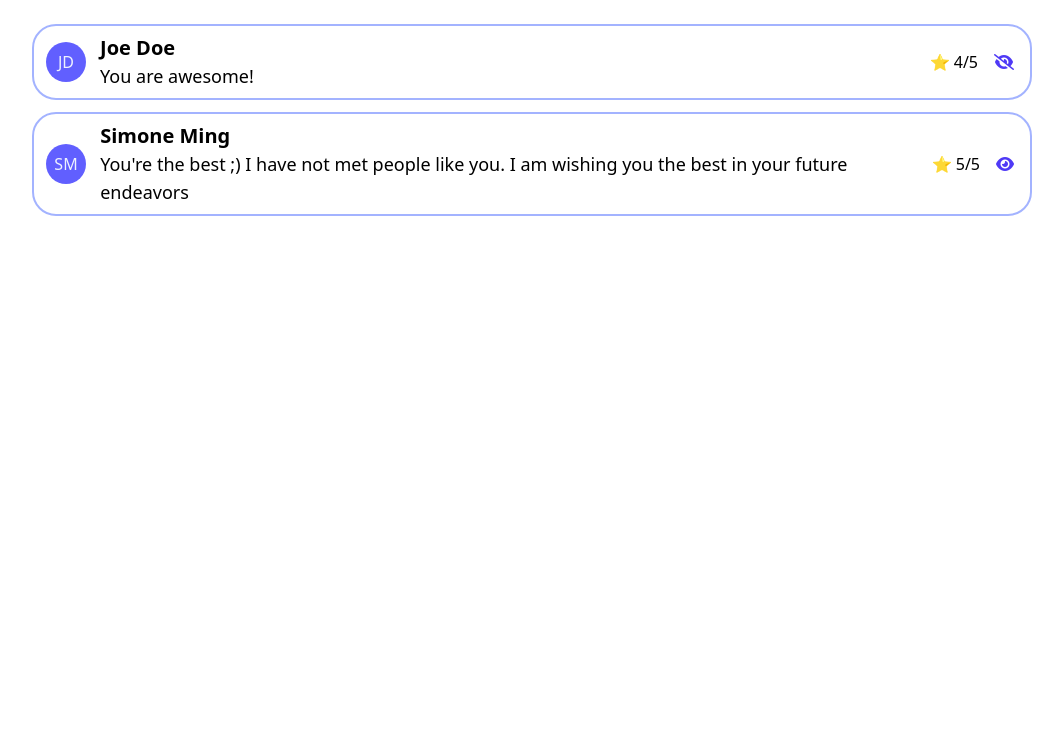
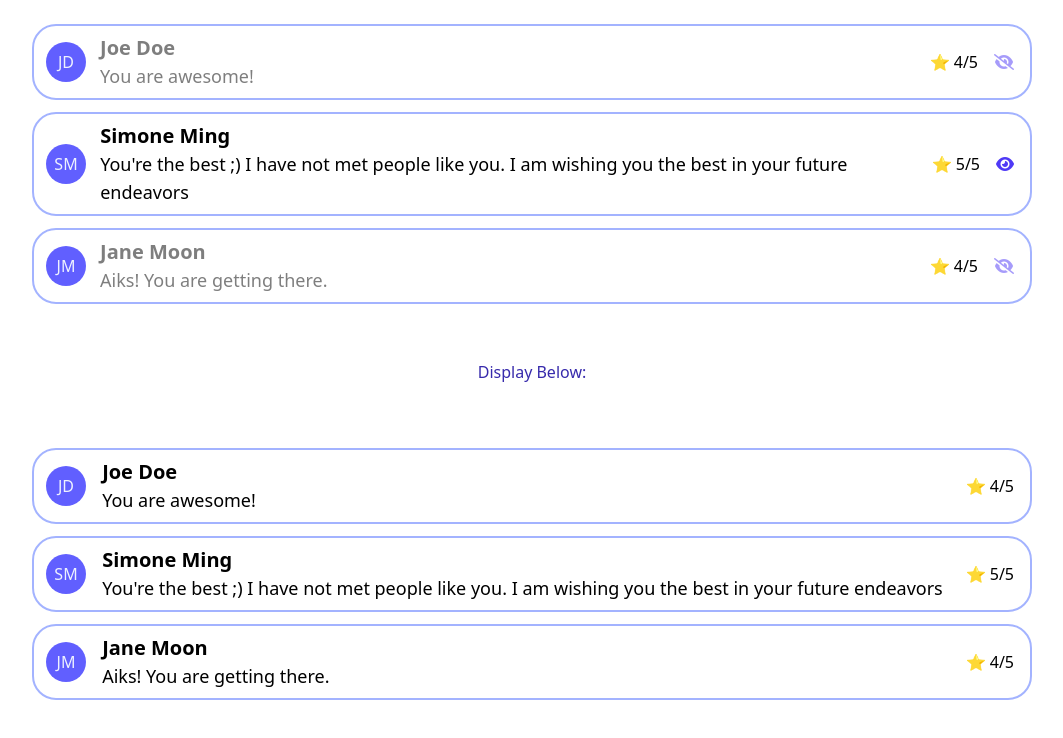
Before and after one commit to liangchow/crud-reactjs-firebase-app, a React (Vite) app: page / in a window 1280 px wide. Shown: the top 738 px of the page, without its empty margins (108-1171 px from the left). Built offline with nearby package versions, Linux system fonts and the light colour scheme.

Commit message:
Update App.jsx

```diff
--- a/src/App.jsx
+++ b/src/App.jsx
@@ -9,6 +9,7 @@ function App() {
   const [todos, setTodos] = useState([
     {firstName: "Joe", lastName: "Doe", comment: "You are awesome!", rating: 4, status: true, src: ""},
     {firstName: "Simone", lastName: "Ming", comment: "You're the best ;) I have not met people like you. I am wishing you the best in your future endeavors", rating: 5, status: false, src: ""},
+    {firstName: "Jane", lastName: "Moon", comment: "Aiks! You are getting there.", rating: 4, status: true, src: ""}
     ])
 
   function handleToggleStatus(index){
@@ -41,18 +42,35 @@ function App() {
               <div className='flex ml-1 w-15'>
                 {headshot(todo)}
               </div>
+              <div className={'flex flex-col ml-1 w-full ' + (todo.status == true ? ' opacity-50' : '')}>
+                <span className='text-lg sm:text-xl font-semibold '>{todo.firstName} {todo.lastName}</span>
+                <span className='text-base sm:text-lg'>{todo.comment}</span>
+              </div>
+              <div className='flex p-2 ml-1 text-nowrap '>⭐ {todo.rating}/5</div>
+              <div className='flex flex-col items-center p-2 gap-2 '>
+                <button onClick={() => handleToggleStatus(todoIndex)}><i className={"text-indigo-600 hover:text-indigo-400 cursor-pointer transition " + (todo.status == true ? " fa-solid fa-eye-slash opacity-50" : " fa-solid fa-eye")}></i></button>
+              </div>
+            </li>
+          )))
+          : (<p>Looks like something is missing</p>)
+        }
+      </ul>
+
+      <h2 className='text-indigo-800 text-center'>Display Below:</h2>
+
+      <ul className='flex flex-col flex-1 gap-1 p-4'>
+        {todos?.map((todo, todoIndex) => (
+            <li key={todoIndex} className="max-w-[1000px] w-full mx-auto flex justify-between items-center bg-white mt-2 p-2 hover:shadow-lg rounded-3xl border-2 border-solid border-indigo-300">
+              <div className='flex ml-1 w-15'>
+                {headshot(todo)}
+              </div>
               <div className='flex flex-col ml-1 w-full'>
                 <span className='text-lg sm:text-xl font-semibold '>{todo.firstName} {todo.lastName}</span>
                 <span className='text-base sm:text-lg'>{todo.comment}</span>
               </div>
               <div className='flex p-2 ml-1 text-nowrap '>⭐ {todo.rating}/5</div>
-              <div className='flex flex-col items-center p-2 gap-2 '>
-                <button onClick={() => handleToggleStatus(todoIndex)}><i className={"text-indigo-600 hover:text-indigo-400 cursor-pointer transition " + (todo.status==true ? " fa-solid fa-eye-slash" : " fa-solid fa-eye")}></i></button>
-              </div>
             </li>
-          )))
-          : (<p>Looks like something is missing</p>)
-        }
+          ))}
       </ul>
     </div>
   )
```
